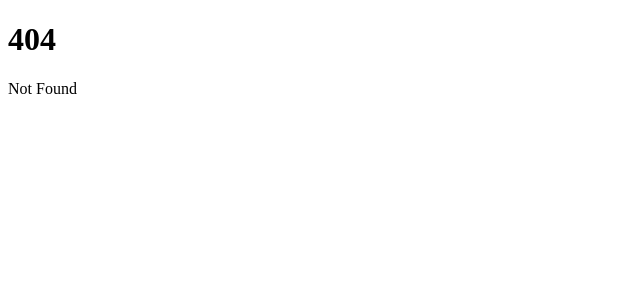
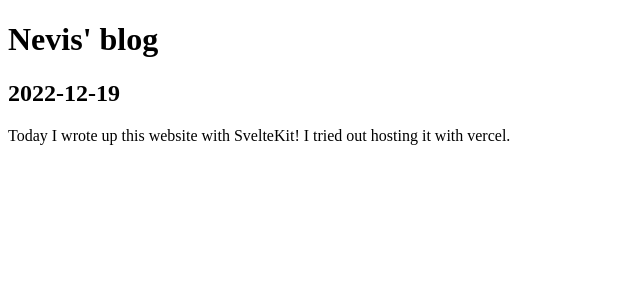
Before and after one commit to NevisKing/Personal-Site, a SvelteKit app: page /blog in a window 1280 px wide. Before the commit this address had no page. Shown: the top 300 px of the page, without its empty margins (0-640 px from the left). Built offline with nearby package versions, Linux system fonts and the light colour scheme.

Commit message:
added blog section

```diff
--- /dev/null
+++ b/src/lib/blogPosts/2022_12_19.svelte
@@ -0,0 +1,7 @@
+<h2>
+    2022-12-19
+</h2>
+
+<p>
+    Today I wrote up this website with SvelteKit! I tried out hosting it with vercel.
+</p>
--- a/src/routes/+page.svelte
+++ b/src/routes/+page.svelte
@@ -4,9 +4,11 @@
     For now I'm messing around with SvelteKit to understand its ins and outs. If you want to see that
     heres a
 
-<a href = "/hello-world">link</a>.
+<a href = "/hello-world">link</a>
+    and here's my
+    <a href="/blog">blog</a>
+</p>
 
-</p>
 
 <style>
     p {
--- /dev/null
+++ b/src/routes/blog/+page.svelte
@@ -0,0 +1,10 @@
+<script>
+    import Post2022_12_19 from "$lib/blogPosts/2022_12_19.svelte";
+</script>
+
+
+<h1>
+    Nevis' blog
+</h1>
+
+<Post2022_12_19 />
```
